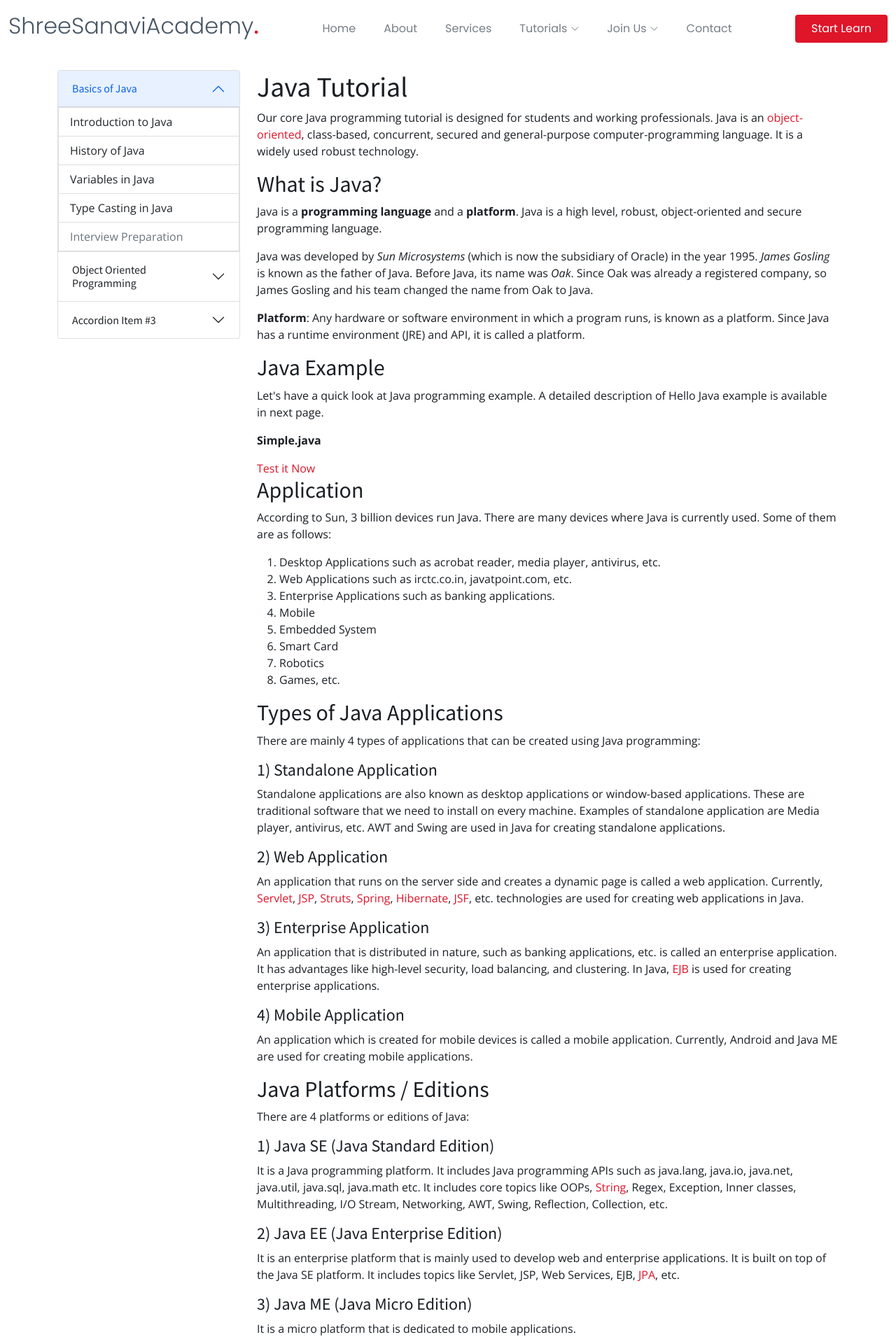
After one commit to DurgeshCoder/ShreeSanavi2.0, a Django app: page /learning in a window 1280 px wide. The commit adds this page. Shown: the top 1920 px of the page at 70% size. Run offline with Django 4.2, Linux system fonts and the light colour scheme; some libraries are stand-ins or nearby versions.

Commit message:
added pages like, about,contact, courses and learning

```diff
--- a/Tutorial/urls.py
+++ b/Tutorial/urls.py
@@ -6,4 +6,8 @@ urlpatterns = [
     path('home', home_page),
     path('', home_page),
     path('contact', contact_page),
+    path('about', about_page),
+    path('courses', course_page),
+    path('learning', learning_page)
+
 ]
--- a/Tutorial/views.py
+++ b/Tutorial/views.py
@@ -9,3 +9,15 @@ def home_page(request):
 
 def contact_page(request):
     return render(request, "contact.html", {})
+
+
+def about_page(request):
+    return render(request, "about.html", {})
+
+
+def course_page(request):
+    return render(request, 'courses.html', {})
+
+
+def learning_page(request):
+    return render(request, 'reading.html', {})
--- /dev/null
+++ b/static/css/style.css
@@ -0,0 +1,8 @@
+.card {
+    border-radius: 0 !important;
+}
+
+.list-group {
+    border-radius: 0 !important;
+
+}
--- a/templates/base.html
+++ b/templates/base.html
@@ -23,7 +23,7 @@
     <!-- Vendor CSS Files -->
     <link href="{% static '/vendor/bootstrap/css/bootstrap.min.css' %}" rel="stylesheet">
     <link href="{% static '/vendor/bootstrap-icons/bootstrap-icons.css' %}" rel="stylesheet">
-    <link href="{% static '/vendor/aos/aos.css" rel="stylesheet' %}">
+    <link href="{% static '/vendor/aos/aos.css' %}" rel="stylesheet">
     <link href="{% static '/vendor/glightbox/css/glightbox.min.css' %}" rel="stylesheet">
     <link href="{% static '/vendor/swiper/swiper-bundle.min.css' %}" rel="stylesheet">
 
@@ -38,6 +38,7 @@
 
     <!-- Template Main CSS File -->
     <link href="{% static '/css/main.css' %}" rel="stylesheet">
+    <link href="{% static '/css/style.css' %}" rel="stylesheet">
 
 
 </head>
--- a/templates/home.html
+++ b/templates/home.html
@@ -20,6 +20,9 @@
         </div>
     </section>
 
+    {% include 'mission.html' %}
+
+    {% include 'feature.html' %}
 
     {% include 'home_popular_courses.html' %}
 
--- a/templates/home_popular_courses.html
+++ b/templates/home_popular_courses.html
@@ -126,6 +126,6 @@
     </div>
 
     <div class="container text-center mt-5   h-auto">
-        <a class="btn-get-started  ">More ...</a>
+        <a class="btn-get-started  " href="/courses">More ...</a>
     </div>
 </section><!-- End Services Section -->
--- a/templates/navbar.html
+++ b/templates/navbar.html
@@ -22,7 +22,7 @@
                     {#                    </ul>#}
                 </li>
 
-                <li><a class="nav-link scrollto" href="index.html#about">About</a></li>
+                <li><a class="nav-link scrollto" href="/about">About</a></li>
                 <li><a class="nav-link scrollto" href="index.html#services">Services</a></li>
 
                 <li class="dropdown megamenu"><a href="#"><span>Tutorials</span> <i
--- /dev/null
+++ b/templates/reading.html
@@ -0,0 +1,186 @@
+{% extends 'base.html' %}
+
+{% block content %}
+    <div class="container pb-5" style="margin-top: 100px;">
+
+
+        <div class="row">
+
+
+            <div class="col-md-3">
+                <div class="accordion" id="accordionExample">
+                    <div class="accordion-item">
+                        <h2 class="accordion-header" id="headingOne">
+                            <button class="accordion-button" type="button" data-bs-toggle="collapse"
+                                    data-bs-target="#collapseOne" aria-expanded="true" aria-controls="collapseOne">
+                                Basics of Java
+                            </button>
+                        </h2>
+                        <div id="collapseOne" class="accordion-collapse collapse show" aria-labelledby="headingOne"
+                        >
+                            <div class="accordion-body p-0">
+                                <div class="list-group">
+                                    <a href="#" class="list-group-item list-group-item-action " aria-current="true">
+                                        Introduction to Java
+                                    </a>
+                                    <a href="#" class="list-group-item list-group-item-action">
+                                        History of Java
+                                    </a>
+                                    <a href="#" class="list-group-item list-group-item-action">
+                                        Variables in Java
+                                    </a>
+                                    <a href="#" class="list-group-item list-group-item-action">
+                                        Type Casting in Java
+                                    </a>
+                                    <a href="#" class="list-group-item list-group-item-action disabled" tabindex="-1"
+                                       aria-disabled="true">Interview Preparation</a>
+                                </div>
+                            </div>
+                        </div>
+                    </div>
+                    <div class="accordion-item">
+                        <h2 class="accordion-header" id="headingTwo">
+                            <button class="accordion-button collapsed" type="button" data-bs-toggle="collapse"
+                                    data-bs-target="#collapseTwo" aria-expanded="false" aria-controls="collapseTwo">
+                                Object Oriented Programming
+                            </button>
+                        </h2>
+                        <div id="collapseTwo" class="accordion-collapse collapse" aria-labelledby="headingTwo"
+                        >
+                            <div class="accordion-body p-0">
+                                <div class="list-group">
+                                    <a href="#" class="list-group-item list-group-item-action " aria-current="true">
+                                        Introduction to Object Oriented
+                                    </a>
+                                    <a href="#" class="list-group-item list-group-item-action">
+                                        Abstraction in Java
+                                    </a>
+                                    <a href="#" class="list-group-item list-group-item-action">
+                                        Encapsulation in java
+                                    </a>
+                                    <a href="#" class="list-group-item list-group-item-action">
+                                        Polymorphism in Java
+                                    </a>
+                                    <a href="#" class="list-group-item list-group-item-action disabled" tabindex="-1"
+                                       aria-disabled="true">Interview Preparation</a>
+                                </div>
+                            </div>
+                        </div>
+                    </div>
+                    <div class="accordion-item">
+                        <h2 class="accordion-header" id="headingThree">
+                            <button class="accordion-button collapsed" type="button" data-bs-toggle="collapse"
+                                    data-bs-target="#collapseThree" aria-expanded="false" aria-controls="collapseThree">
+                                Accordion Item #3
+                            </button>
+                        </h2>
+                        <div id="collapseThree" class="accordion-collapse collapse" aria-labelledby="headingThree"
+                        >
+                            <div class="accordion-body">
+                                <strong>This is the third item's accordion body.</strong> It is hidden by default, until
+                                the collapse plugin adds the appropriate classes that we use to style each element.
+                                These classes control the overall appearance, as well as the showing and hiding via CSS
+                                transitions. You can modify any of this with custom CSS or overriding our default
+                                variables. It's also worth noting that just about any HTML can go within the <code>.accordion-body</code>,
+                                though the transition does limit overflow.
+                            </div>
+                        </div>
+                    </div>
+                </div>
+            </div>
+            {% load static %}
+            <div class="col-md-9">
+
+
+                <div class="row">
+                    <div class="col-md-12">
+                        <h1 class="h1">Java Tutorial</h1>
+
+                        <p>Our core Java programming tutorial is designed for students and working professionals. Java
+                            is an <a href="java-oops-concepts">object-oriented</a>, class-based, concurrent, secured and
+                            general-purpose computer-programming language. It is a widely used robust technology. </p>
+                        <h2 id="what-is-java" class="h2">What is Java?</h2>
+                        <p>Java is a <strong>programming language</strong> and a <strong>platform</strong>. Java is a
+                            high level, robust, object-oriented and secure programming language.</p>
+                        <p>Java was developed by <em>Sun Microsystems</em> (which is now the subsidiary of Oracle) in
+                            the year 1995. <em>James Gosling</em> is known as the father of Java. Before Java, its name
+                            was <em>Oak</em>. Since Oak was already a registered company, so James Gosling and his team
+                            changed the name from Oak to Java.</p>
+                        <p><strong>Platform</strong>: Any hardware or software environment in which a program runs, is
+                            known as a platform. Since Java has a runtime environment (JRE) and API, it is called a
+                            platform.</p>
+                        <h2 id="java-example" class="h2">Java Example</h2>
+                        <p>Let's have a quick look at Java programming example. A detailed description of Hello Java
+                            example is available in next page.</p>
+                        <p><strong>Simple.java</strong></p>
+
+                        <span class="testit"><a href=""
+                                                target="_blank">Test it Now</a></span>
+                        <h2 id="wjiu" class="h2">Application</h2>
+                        <p>According to Sun, 3 billion devices run Java. There are many devices where Java is currently
+                            used. Some of them are as follows:</p>
+                        <ol class="points">
+                            <li>Desktop Applications such as acrobat reader, media player, antivirus, etc.</li>
+                            <li>Web Applications such as irctc.co.in, javatpoint.com, etc.</li>
+                            <li>Enterprise Applications such as banking applications.</li>
+                            <li>Mobile</li>
+                            <li>Embedded System</li>
+                            <li>Smart Card</li>
+                            <li>Robotics</li>
+                            <li>Games, etc.</li>
+                        </ol>
+                        <h2 id="java-applications" class="h2">Types of Java Applications</h2>
+                        <p>There are mainly 4 types of applications that can be created using Java programming:</p>
+                        <h4 class="h4">1) Standalone Application</h4>
+                        <p>Standalone applications are also known as desktop applications or window-based applications.
+                            These are traditional software that we need to install on every machine. Examples of
+                            standalone application are Media player, antivirus, etc. AWT and Swing are used in Java for
+                            creating standalone applications.</p>
+                        <h4 class="h4">2) Web Application</h4>
+                        <p>An application that runs on the server side and creates a dynamic page is called a web
+                            application. Currently, <a href="servlet-tutorial">Servlet</a>, <a
+                                    href="jsp-tutorial">JSP</a>, <a href="struts-2-tutorial">Struts</a>, <a
+                                    href="spring-tutorial">Spring</a>, <a href="hibernate-tutorial">Hibernate</a>, <a
+                                    href="jsf-tutorial">JSF</a>, etc. technologies are used for creating web
+                            applications in Java.</p>
+                        <h4 class="h4">3) Enterprise Application</h4>
+                        <p>An application that is distributed in nature, such as banking applications, etc. is called an
+                            enterprise application. It has advantages like high-level security, load balancing, and
+                            clustering. In Java, <a href="">EJB</a> is used for
+                            creating enterprise applications.</p>
+                        <h4 class="h4">4) Mobile Application</h4>
+                        <p>An application which is created for mobile devices is called a mobile application. Currently,
+                            Android and Java ME are used for creating mobile applications.</p>
+                        <h2 id="java-platforms" class="h2">Java Platforms / Editions</h2>
+                        <p>There are 4 platforms or editions of Java:</p>
+                        <h4 class="h4">1) Java SE (Java Standard Edition)</h4>
+                        <p>It is a Java programming platform. It includes Java programming APIs such as java.lang,
+                            java.io, java.net, java.util, java.sql, java.math etc. It includes core topics like OOPs, <a
+                                    href="java-string">String</a>, Regex, Exception, Inner classes, Multithreading, I/O
+                            Stream, Networking, AWT, Swing, Reflection, Collection, etc.</p>
+                        <h4 class="h4">2) Java EE (Java Enterprise Edition)</h4>
+                        <p>It is an enterprise platform that is mainly used to develop web and enterprise applications.
+                            It is built on top of the Java SE platform. It includes topics like Servlet, JSP, Web
+                            Services, EJB, <a href="">JPA</a>, etc.</p>
+                        <h4 class="h4">3) Java ME (Java Micro Edition)</h4>
+                        <p>It is a micro platform that is dedicated to mobile applications.</p>
+                        <h4 class="h4">4) JavaFX</h4>
+                        <p>It is used to develop rich internet applications. It uses a lightweight user interface
+                            API.</p>
+                        <h2 class="h2">Prerequisite</h2>
+                        <p>To learn Java, you must have the basic knowledge of C/C++ programming language.</p>
+                        <h2 class="h2">Audience</h2>
+                        <p>Our Java programming tutorial is designed to help beginners and professionals.</p>
+                        <h2 class="h2">Problem</h2>
+                        <p>We assure that you will not find any problem in this Java tutorial. However, if there is any
+                            mistake, please post the problem in the contact form.</p>
+                        <br/><br/>
+                    </div>
+
+                </div>
+
+            </div>
+        </div>
+
+    </div>
+{% endblock %}
```
Also changed, not shown: templates/about.html (added, +151 -0 lines), templates/courses.html (added, +67 -0 lines), templates/feature.html (added, +42 -0 lines), templates/mission.html (added, +24 -0 lines), 1 other file.
